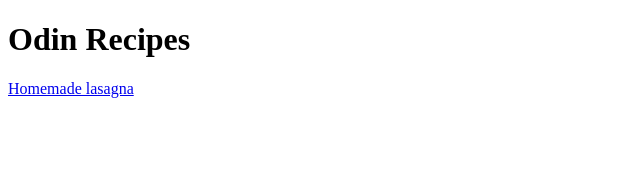
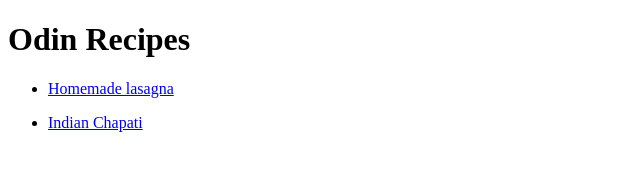
Before and after one commit to MAHENDRA60/odin-recipes, a plain HTML site: page index.html in a window 1280 px wide. Shown: the whole page, without its empty margins (0-640 px from the left). Drawn offline with Linux system fonts and the light colour scheme.

Commit message:
Add link to chapati.html and organize links

```diff
--- a/index.html
+++ b/index.html
@@ -9,9 +9,10 @@
   <body>
 
     <h1>Odin Recipes</h1>
-      <a href="./recipes/lasagna.html">Homemade lasagna</a>
-
-
+    <ul>
+      <li><a href="./recipes/lasagna.html">Homemade lasagna</a></li>
+      <li><p><a href="./recipes/chapati.html">Indian Chapati</a></p></li>
+    </ul>
   </body>
 
 </html>
```
